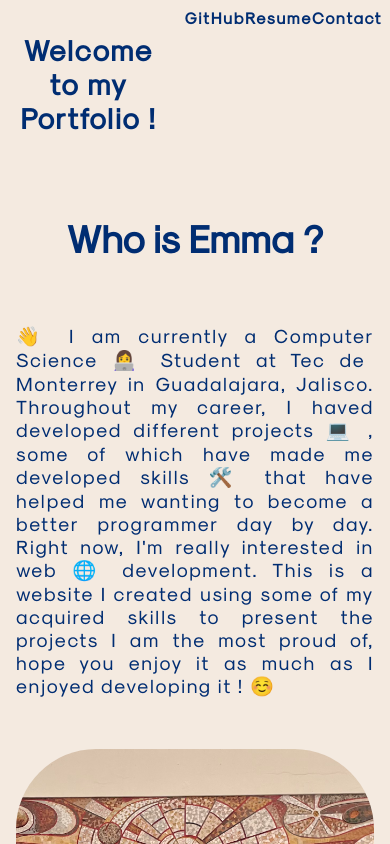
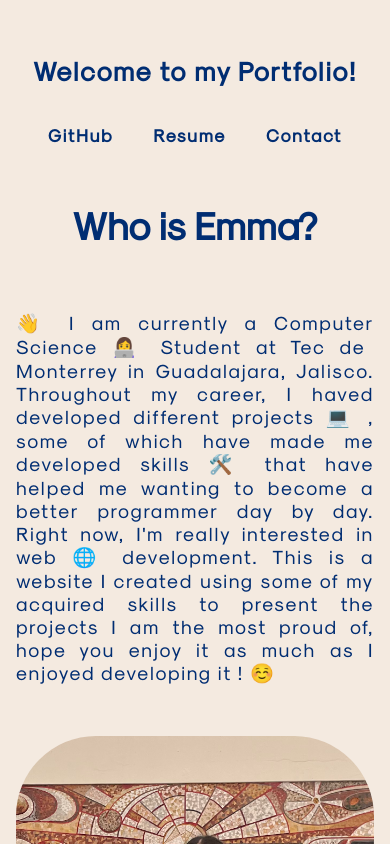
Before and after one commit to emmag1204/my-portfolio, a React (Create React App) app: page / in a window 390 px wide. Shown: the top 844 px of the page. Built offline with nearby package versions, Linux system fonts and the light colour scheme.

Commit message:
responsividad 2

```diff
--- a/src/components/Hero/Hero.js
+++ b/src/components/Hero/Hero.js
@@ -8,7 +8,7 @@ function Hero() {
     <div>
         <div className='cajablanca'>
             <div className='soy'>
-                <h1>Who is Emma ?</h1>
+                <h1>Who is Emma?</h1>
                 <p>
                     👋 I am currently a Computer Science 👩‍💻 Student at Tec de Monterrey in Guadalajara, Jalisco.
                     Throughout my career, I haved developed different projects 💻 , some of which have made me developed skills 🛠️
--- a/src/components/Navigation/Navigation.css
+++ b/src/components/Navigation/Navigation.css
@@ -48,8 +48,16 @@ a:hover {
 
     .presentacion, .informacion {
         padding: 0.5rem;
-        flex: 1;
         text-align: center;
+        font-size: 1.1rem;
+    }
+
+    .presentacion {
+        padding-top: 2rem;
+    }
+
+    .principal {
+        flex-direction: column;
     }
 
 }
--- a/src/components/Navigation/Navigation.js
+++ b/src/components/Navigation/Navigation.js
@@ -12,7 +12,7 @@ function Navigation() {
                 </a>
             </Container>
             <Container className='presentacion'>
-                <h1>Welcome to my Portfolio !</h1>
+                <h1>Welcome to my Portfolio!</h1>
             </Container>
             <Container className='informacion'>
                 <a href='https://github.com/emmag1204' target='_blank' rel='noopener noreferrer'>GitHub</a>
```
